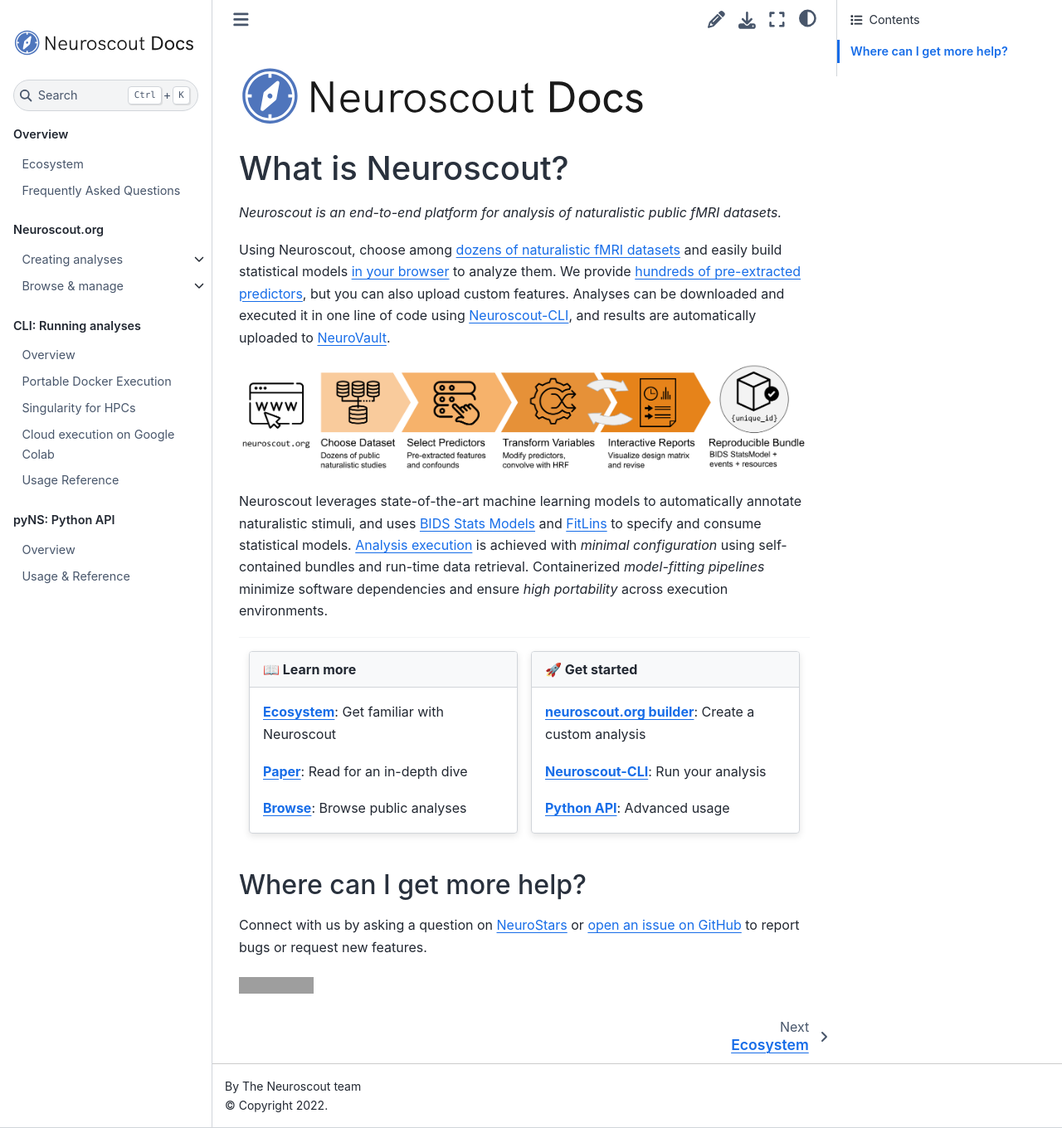
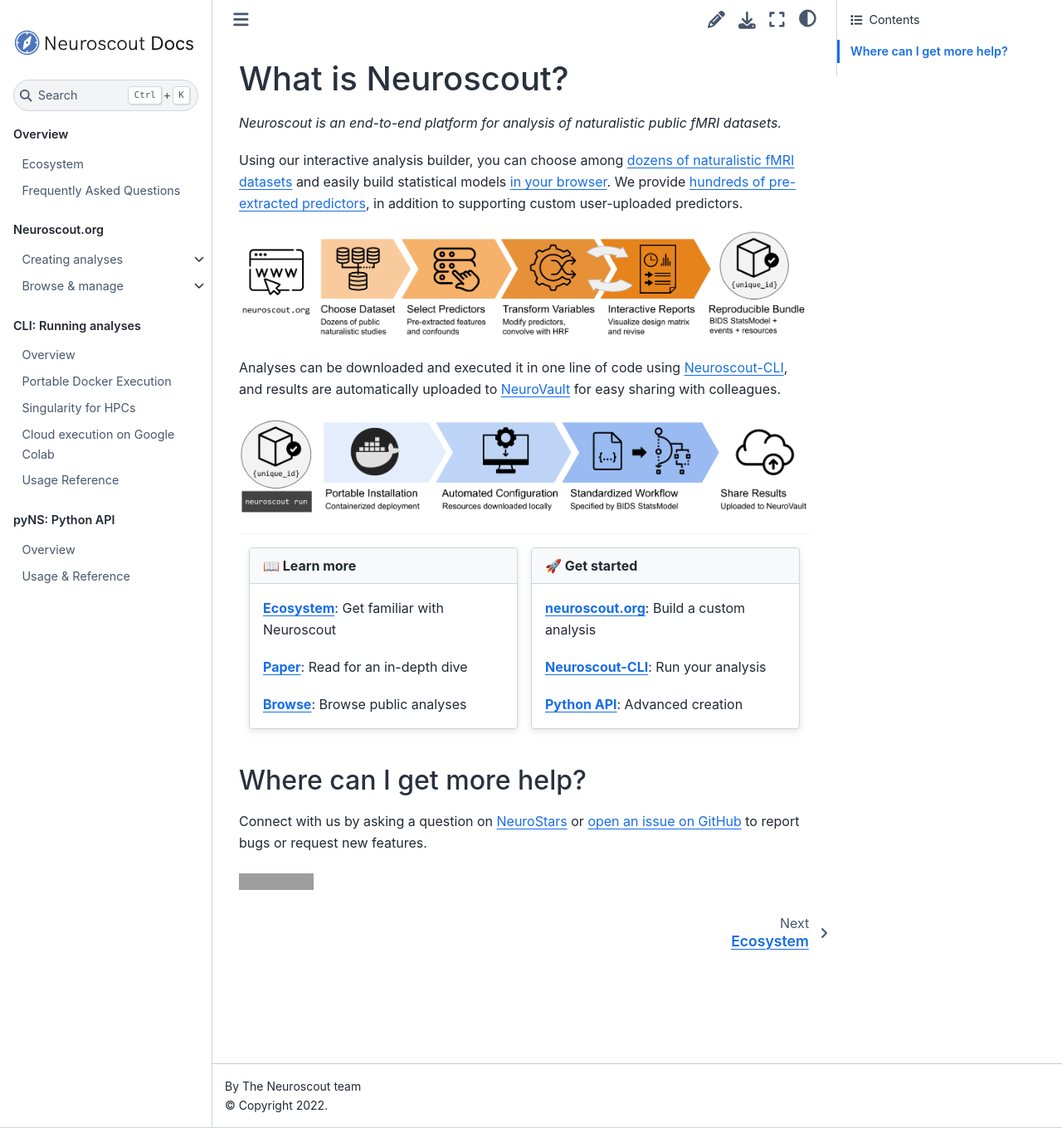
Before and after one commit to snastase/neuroscout-docs, a Jupyter Book: the page built from docs/index.md, in a window 1280 px wide and 1360 px high. Shown: the whole window at 83% size. Built offline with Jupyter Book 1.0.4 settings and Sphinx 7.4.7 and the Sphinx Book theme 1.1.4, drawn with Linux system fonts in a browser that asks for light colours; grey boxes are pictures that could not be loaded.

Commit message:
Simplify further

````diff
--- a/docs/index.md
+++ b/docs/index.md
@@ -7,19 +7,17 @@ titlesonly: true
 ---
 ```
 
-![logo](static/neuroscout_docs_paths.svg)
-
 # What is Neuroscout?
 
 _Neuroscout is an end-to-end platform for analysis of naturalistic public fMRI datasets._
 
-Using Neuroscout, choose among [dozens of naturalistic fMRI datasets](https://neuroscout.org/datasets) and easily build statistical models [in your browser](web/builder/intro.md) to analyze them. We provide [hundreds of pre-extracted predictors](https://neuroscout.org/predictors), but you can also upload custom features.
-Analyses can be downloaded and executed it in one line of code using [Neuroscout-CLI](cli/intro.md), and results are automatically uploaded to [NeuroVault](https://www.neurovault.org/).
+Using our interactive analysis builder, you can choose among [dozens of naturalistic fMRI datasets](https://neuroscout.org/datasets) and easily build statistical models [in your browser](web/builder/intro.md). We provide [hundreds of pre-extracted predictors](https://neuroscout.org/predictors), in addition to supporting custom user-uploaded predictors.
 
 ![fig2a](static/images/Figure2a.png)
 
-Neuroscout leverages state-of-the-art machine learning models to automatically annotate naturalistic stimuli, and uses [BIDS Stats Models](https://bids-standard.github.io/stats-models/) and [FitLins](https://github.com/poldracklab/fitlins) to specify and consume statistical models.
-[Analysis execution](cli/intro.md) is achieved with _minimal configuration_ using self-contained bundles and run-time data retrieval. Containerized _model-fitting pipelines_  minimize software dependencies and ensure _high portability_ across execution environments.
+Analyses can be downloaded and executed it in one line of code using [Neuroscout-CLI](cli/intro.md), and results are automatically uploaded to [NeuroVault](https://www.neurovault.org/) for easy sharing with colleagues.
+
+![fig2b](static/images/Figure2b.png)
 
 ---
 
@@ -44,11 +42,11 @@ Neuroscout leverages state-of-the-art machine learning models to automatically a
 :class-header: bg-light
 **🚀 Get started**
 ^^^
-**[neuroscout.org builder](web/builder/intro.md)**: Create a custom analysis
+**[neuroscout.org](web/builder/intro.md)**: Build a custom analysis
 
 **[Neuroscout-CLI](cli/intro.md)**: Run your analysis
 
-**[Python API](python_api/overview.md)**: Advanced usage
+**[Python API](python_api/overview.md)**: Advanced creation
 
 :::
 
````
Also changed, not shown: docs/cli/intro.md (+9 -8 lines), docs/web/builder/intro.md (+1 -1 lines).
